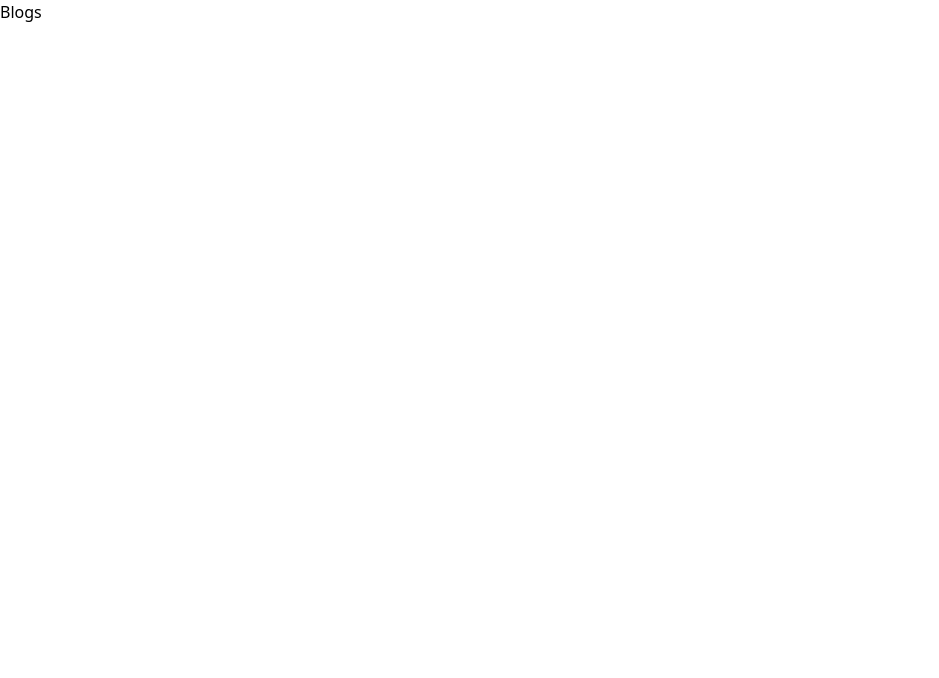
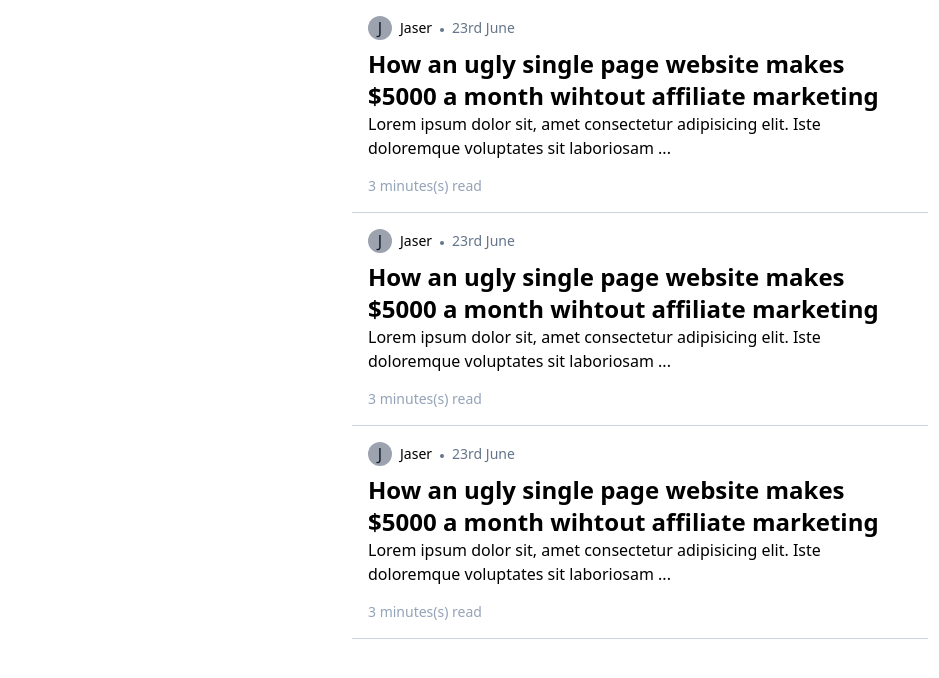
Before and after one commit to syedahmedullah14/blogging-app-like-medium, a React (Vite) app in the folder frontend/: page /blogs in a window 1280 px wide. Shown: the top 678 px of the page, without its empty margins (0-939 px from the left). Built offline with nearby package versions, Linux system fonts and the light colour scheme.

Commit message:
Implemented blog cards

```diff
--- a/frontend/src/components/BlogCard.tsx
+++ b/frontend/src/components/BlogCard.tsx
@@ -1,7 +1,57 @@
-export const BlogCard = () => {
+interface BlogCardProps{
+    authorname: string,
+    title: string,
+    content: string,
+    publishedDate: string
+}
+
+export const BlogCard = ({
+    authorname,
+    title,
+    content,
+    publishedDate
+}: BlogCardProps) => {
   return (
-    <div>
-        BlogCard
+    <div className="p-4 border-b border-slate-300 pb-4">
+        <div className="flex">
+            <div className="">
+            <Avatar name={authorname}/>
+            </div>
+           <div className="font-extralight pl-2 text-sm flex justify-center flex-col">
+           {authorname}
+           </div>
+           <div className="pl-2 flex justify-center flex-col mt-1">
+            <Circle />
+           </div>
+           <div className="text-sm pl-2 font-thin text-slate-500 flex justify-center flex-col">
+           {publishedDate}
+           </div>
+        </div>
+        <div className="text-2xl font-semibold pt-2">
+            {title}
+        </div>
+        <div className="text-ms font-thin">
+            {content.slice(0,100)+"..."}
+        </div>
+        <div className="text-slate-400 text-sm pt-4">
+            {`${Math.ceil(content.length / 100)} minutes(s) read`}
+        </div>
+
     </div>
   )
 }
+
+function Circle(){
+    return <div className="h-1 w-1 rounded-full bg-slate-500">
+
+    </div>
+}
+
+function Avatar({ name }: { name: string}){
+    return <div className="relative inline-flex items-center justify-center w-6 h-6 overflow-hidden bg-gray-400 rounded-full dark:bg-gray-700">
+        <span className="font-small text-gray-900 dark:text-gray-300">
+            {name[0]}
+        </span>
+    </div>
+
+}
--- a/frontend/src/pages/Blogs.tsx
+++ b/frontend/src/pages/Blogs.tsx
@@ -1,5 +1,26 @@
+import { BlogCard } from "../components/BlogCard"
+
 export const Blogs = () => {
   return (
-    <div>Blogs</div>
+    <div className="flex justify-center">
+        <div className="max-w-xl">
+        <BlogCard
+         authorname ={"Jaser"}
+         title={"How an ugly single page website makes $5000 a month wihtout affiliate marketing"}
+         content={"Lorem ipsum dolor sit, amet consectetur adipisicing elit. Iste doloremque voluptates sit laboriosam voluptatum eligendi, facilis fugit magni magnam maxime ad nemo vel officia. Rem fugiat ea voluptate excepturi voluptas?"}
+         publishedDate={"23rd June"} />
+        <BlogCard
+         authorname ={"Jaser"}
+         title={"How an ugly single page website makes $5000 a month wihtout affiliate marketing"}
+         content={"Lorem ipsum dolor sit, amet consectetur adipisicing elit. Iste doloremque voluptates sit laboriosam voluptatum eligendi, facilis fugit magni magnam maxime ad nemo vel officia. Rem fugiat ea voluptate excepturi voluptas?"}
+         publishedDate={"23rd June"} />
+        <BlogCard
+         authorname ={"Jaser"}
+         title={"How an ugly single page website makes $5000 a month wihtout affiliate marketing"}
+         content={"Lorem ipsum dolor sit, amet consectetur adipisicing elit. Iste doloremque voluptates sit laboriosam voluptatum eligendi, facilis fugit magni magnam maxime ad nemo vel officia. Rem fugiat ea voluptate excepturi voluptas?"}
+         publishedDate={"23rd June"} />
+    </div>
+    </div>
+
   )
 }
```
